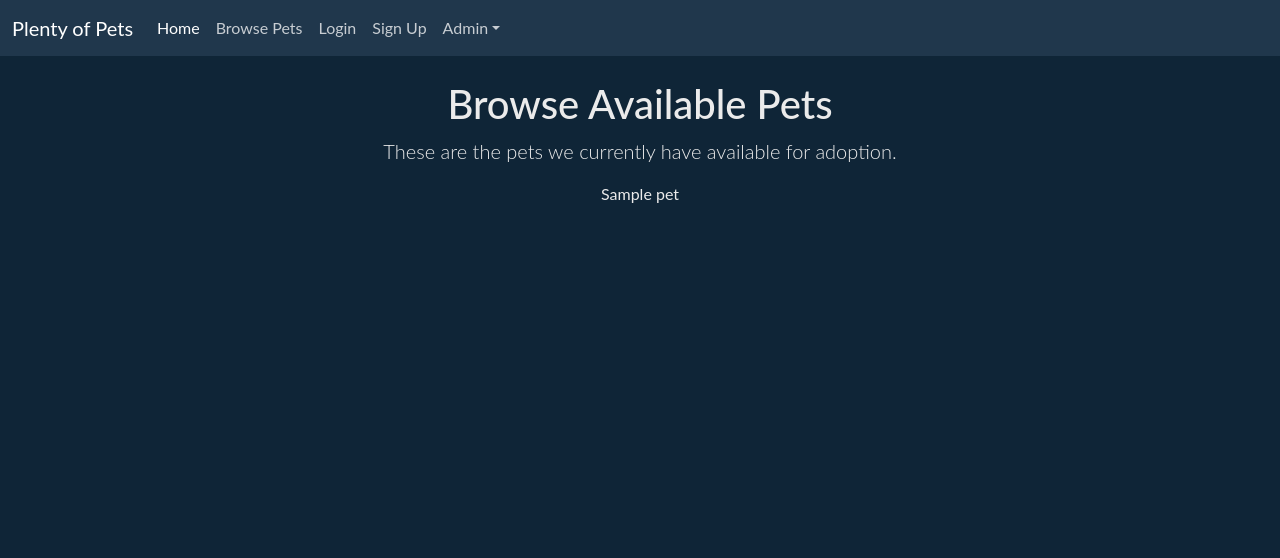
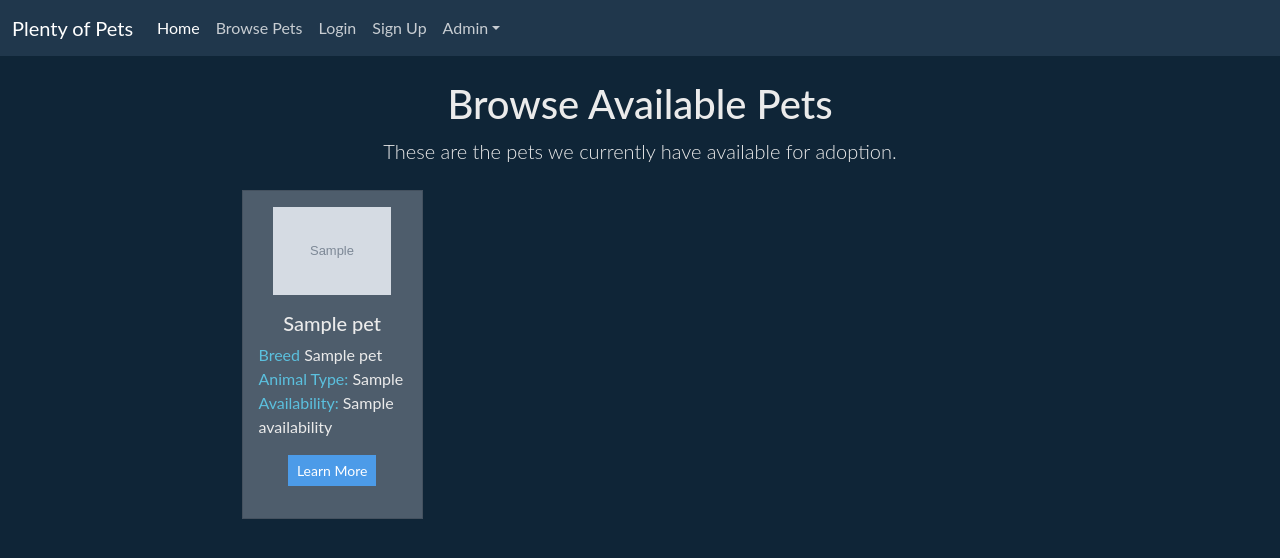
Before and after one commit to AllenChenRR/cs467-capstone, a Flask app: template templates/browse-pets.html in a window 1280 px wide. Shown: the top 558 px of the page. Run offline with Flask 2, Linux system fonts and the light colour scheme; the template is opened without the code that fills it: most values are stand-ins (such as "Sample title", 1, 10 or a date in 2020); grey boxes marked "Sample" are stand-in pictures; some libraries are stand-ins or nearby versions.

Commit message:
Add template for browsing pets

```diff
--- a/templates/browse-pets.html
+++ b/templates/browse-pets.html
@@ -1,23 +1,32 @@
 {% extends "base.html" %} {% block content %}
-<div class="container mt-4 text-center mx-auto">
-    <h1>Browse Available Pets</h1>
+<div class="container mt-4 mx-auto">
+    <h1 class="text-center">Browse Available Pets</h1>
     <div class="w-75 mx-auto container">
-        <p class="lead">These are the pets we currently have available for adoption. </p>
-
-
-            <!-- This is a diplay for testing only. Can be removed when code is merged. -->
+        <p class="lead text-center">These are the pets we currently have available for adoption. </p>
+        <div class="row p-2">
             {% for pet in pets %}
-            <tr>
-                <td>{{pet}}</td>
-                <br>
-                <br>
-            </tr>
+            <div class="col-3 mb-4">
+                <div class="card h-100 bg-secondary">
+                    <div class="card-body">
+                        <div class="text-center">
+                            <img class="card-img-top img-fluid mx-auto" src="{{ pet.image }}" style="max-width:80%;max-height: fit-content">
+                        </div>
+                        <h5 class="card-title mt-3 text-center">{{ pet.name }}</h5>
+                        <p class="card-text">
+                            <span class="text-info">Breed</span> {{ pet.name }}
+                            <br><span class="text-info">Animal Type:</span> {{ pet.animal_type}}
+                            <br><span class="text-info">Availability:</span> {{ pet.availability}}
+                            <div class="text-center">
+                                <p><a class="btn btn-primary btn-sm" href="/pets/{{ pet.id }}">Learn More</a></p>
+                            </div>
+                        </p>
+                    </div>
+                </div>
+            </div>
             {% endfor %}
-            <!--  -->
-
-
-
+        </div>
     </div>
+</div>
 </div>
 
 
```
